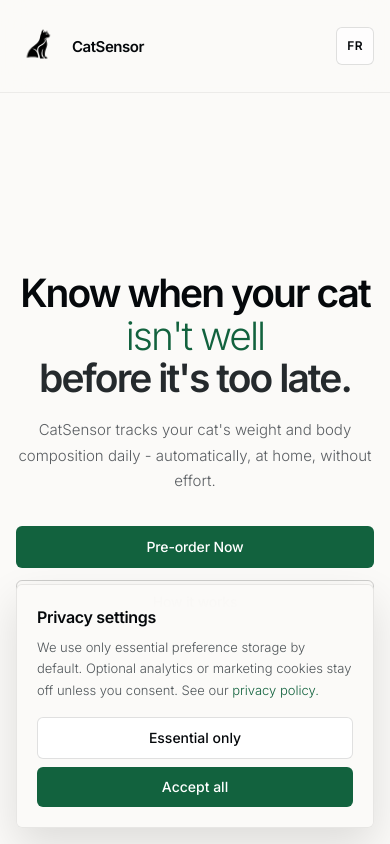
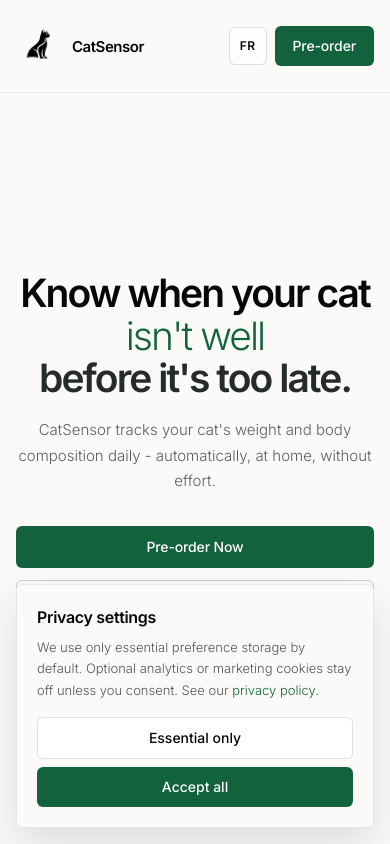
Before and after one commit to CatSensor/public, a Vue app: page / in a window 390 px wide. Shown: the top 844 px of the page. Built offline with nearby package versions, Linux system fonts and the light colour scheme.

Commit message:
fix: add layout + cursor pointer to nav buttons

```diff
--- a/src/components/shared/Header.vue
+++ b/src/components/shared/Header.vue
@@ -55,7 +55,7 @@
         :is="props.page === 'privacy' ? RouterLink : 'a'"
         :to="props.page === 'privacy' ? homeRoute : undefined"
         :href="props.page === 'home' ? '#hero' : undefined"
-        class="group flex shrink-0 items-center gap-2 text-[15px] font-semibold tracking-[-0.03em] text-[oklch(13%_0.01_240)] no-underline sm:gap-3 sm:text-[17px]"
+        class="group flex cursor-pointer shrink-0 items-center gap-2 text-[15px] font-semibold tracking-[-0.03em] text-[oklch(13%_0.01_240)] no-underline sm:gap-3 sm:text-[17px]"
         aria-label="CatSensor home"
       >
         <img
@@ -86,7 +86,7 @@
         <button
           type="button"
           :aria-label="t('nav.localeAria')"
-          class="inline-flex items-center justify-center rounded-[6px] border border-black/12 bg-white/70 px-2.5 py-2.5 text-xs font-semibold tracking-[0.04em] text-[oklch(13%_0.01_240)] transition hover:border-[oklch(44%_0.095_158)] hover:text-[oklch(44%_0.095_158)] sm:px-3 sm:py-[11px] sm:text-sm"
+          class="inline-flex cursor-pointer items-center justify-center rounded-[6px] border border-black/12 bg-white/70 px-2.5 py-2.5 text-xs font-semibold tracking-[0.04em] text-[oklch(13%_0.01_240)] transition hover:border-[oklch(44%_0.095_158)] hover:text-[oklch(44%_0.095_158)] sm:px-3 sm:py-[11px] sm:text-sm"
           @click="toggleLocale"
         >
           {{ t('nav.localeButton') }}
@@ -95,7 +95,7 @@
           :is="props.page === 'privacy' ? RouterLink : 'a'"
           :to="props.page === 'privacy' ? homeRoute : undefined"
           :href="props.page === 'home' ? '#cta' : undefined"
-          class="inline-flex items-center gap-2 rounded-[6px] bg-[oklch(44%_0.095_158)] px-[18px] py-[10px] text-sm font-medium tracking-[-0.01em] text-white transition hover:-translate-y-px hover:bg-[oklch(52%_0.095_158)] active:translate-y-0 sm:px-[22px] sm:py-[11px]"
+          class="inline-flex cursor-pointer items-center gap-2 rounded-[6px] bg-[oklch(44%_0.095_158)] px-[18px] py-[10px] text-sm font-medium tracking-[-0.01em] text-white transition hover:-translate-y-px hover:bg-[oklch(52%_0.095_158)] active:translate-y-0 sm:px-[22px] sm:py-[11px]"
         >
           {{ primaryLabel }}
         </component>
--- /dev/null
+++ b/src/layouts/MarketingLayout.vue
@@ -0,0 +1,16 @@
+<script setup lang="ts">
+import SiteFooter from '@/components/shared/Footer.vue'
+import SiteHeader from '@/components/shared/Header.vue'
+</script>
+
+<template>
+  <div class="min-h-screen overflow-x-hidden">
+    <SiteHeader />
+
+    <main>
+      <RouterView />
+    </main>
+
+    <SiteFooter />
+  </div>
+</template>
--- /dev/null
+++ b/src/layouts/PolicyLayout.vue
@@ -0,0 +1,16 @@
+<script setup lang="ts">
+import SiteFooter from '@/components/shared/Footer.vue'
+import SiteHeader from '@/components/shared/Header.vue'
+</script>
+
+<template>
+  <div class="min-h-screen overflow-x-hidden bg-[oklch(98.5%_0.003_90)]">
+    <SiteHeader page="privacy" />
+
+    <main>
+      <RouterView />
+    </main>
+
+    <SiteFooter page="privacy" />
+  </div>
+</template>
--- a/src/pages/home/HomePage.vue
+++ b/src/pages/home/HomePage.vue
@@ -4,8 +4,6 @@
 import AOS from 'aos'
 
 import { syncDocumentLanguage } from '@/i18n'
-import SiteFooter from '@/pages/home/sections/SiteFooter.vue'
-import SiteHeader from '@/pages/home/sections/SiteHeader.vue'
 import CtaSection from '@/pages/home/sections/CtaSection.vue'
 import FeaturesSection from '@/pages/home/sections/FeaturesSection.vue'
 import HeroSection from '@/pages/home/sections/HeroSection.vue'
@@ -61,17 +59,9 @@
 </script>
 
 <template>
-  <div class="min-h-screen overflow-x-hidden">
-    <SiteHeader />
-
-    <main>
-      <HeroSection />
-      <ProblemSection />
-      <HowItWorksSection />
-      <FeaturesSection />
-      <CtaSection />
-    </main>
-
-    <SiteFooter />
-  </div>
+  <HeroSection />
+  <ProblemSection />
+  <HowItWorksSection />
+  <FeaturesSection />
+  <CtaSection />
 </template>
--- a/src/pages/privacy/PrivacyPage.vue
+++ b/src/pages/privacy/PrivacyPage.vue
@@ -2,8 +2,6 @@
 import { computed, watch } from 'vue'
 import { useI18n } from 'vue-i18n'
 
-import SiteFooter from '@/components/shared/Footer.vue'
-import SiteHeader from '@/components/shared/Header.vue'
 import { syncDocumentLanguage } from '@/i18n'
 
 type PolicyCard = {
@@ -32,10 +30,6 @@
 </script>
 
 <template>
-  <div class="min-h-screen overflow-x-hidden bg-[oklch(98.5%_0.003_90)]">
-    <SiteHeader page="privacy" />
-
-    <main>
   <section class="px-4 pb-14 pt-[132px] sm:px-7 md:px-14 md:pb-20 md:pt-[156px]">
     <div class="mx-auto max-w-[1320px]">
       <div class="max-w-[760px]">
@@ -115,8 +109,4 @@
       </div>
     </div>
   </section>
-    </main>
-
-    <SiteFooter page="privacy" />
-  </div>
 </template>
--- a/src/router/route.ts
+++ b/src/router/route.ts
@@ -1,5 +1,7 @@
 import { createRouter, createWebHistory } from 'vue-router'
 
+import MarketingLayout from '@/layouts/MarketingLayout.vue'
+import PolicyLayout from '@/layouts/PolicyLayout.vue'
 import HomePage from '@/pages/home/HomePage.vue'
 import PrivacyPage from '@/pages/privacy/PrivacyPage.vue'
 
@@ -8,13 +10,25 @@
   routes: [
     {
       path: '/',
-      name: 'home',
-      component: HomePage,
+      component: MarketingLayout,
+      children: [
+        {
+          path: '',
+          name: 'home',
+          component: HomePage,
+        },
+      ],
     },
     {
-      path: '/privacy',
-      name: 'privacy',
-      component: PrivacyPage,
+      path: '/',
+      component: PolicyLayout,
+      children: [
+        {
+          path: 'privacy',
+          name: 'privacy',
+          component: PrivacyPage,
+        },
+      ],
     },
   ],
   scrollBehavior(to, _from, savedPosition) {
```
Lines whose indentation alone changed are shown as unchanged.
